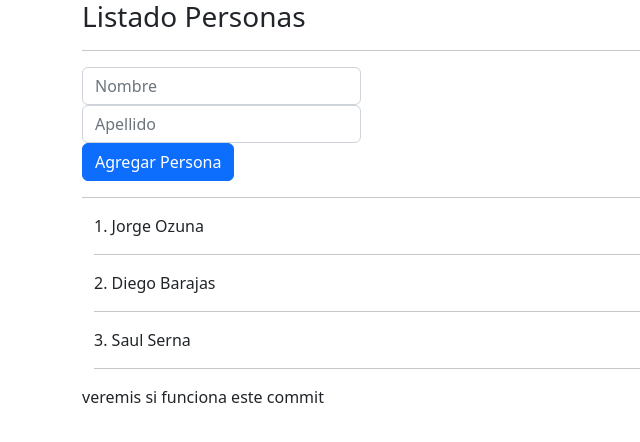
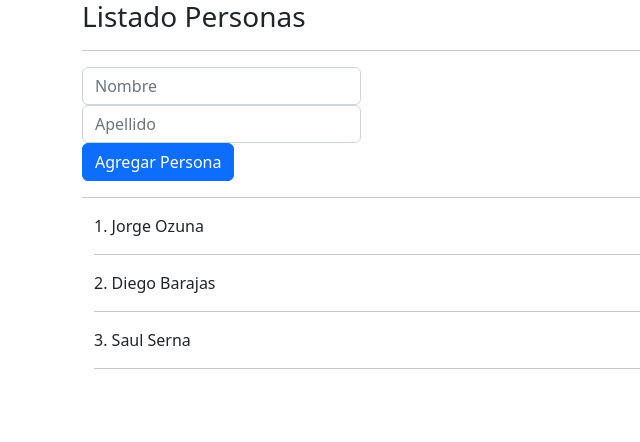
Before and after one commit to TRIYAN-SALAZAR/Listado-de-Personas, an Angular app: page / in a window 1280 px wide. Shown: the top 442 px of the page, without its empty margins (0-640 px from the left). Built offline with nearby package versions, Linux system fonts and the light colour scheme.

Commit message:
commit para quitar lineas de codigo html innecesarias

```diff
--- a/src/app/app.component.html
+++ b/src/app/app.component.html
@@ -10,6 +10,4 @@
         [persona]="person"
         [indice]="i"
     ></app-persona>
-
-    veremis si funciona este commit
 </div>
```
